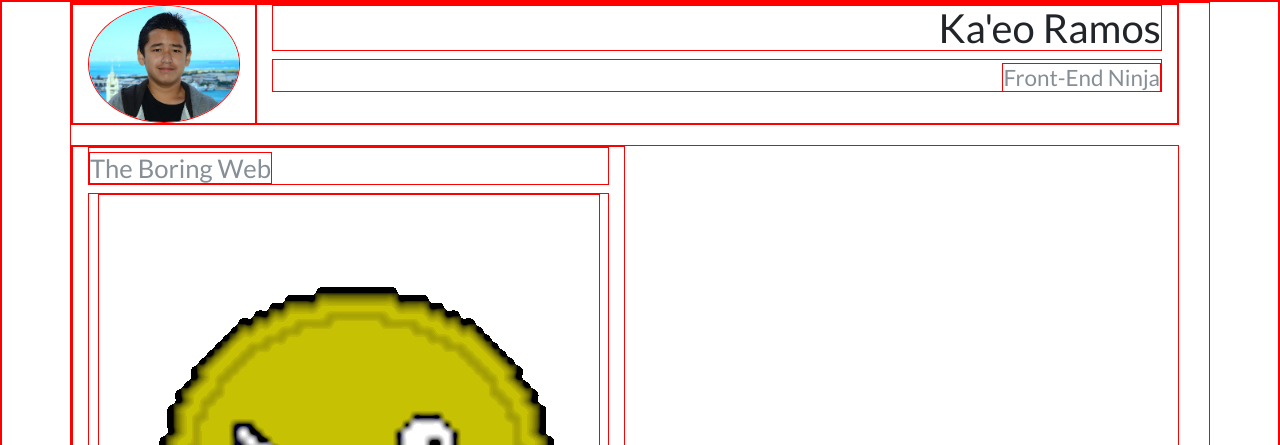
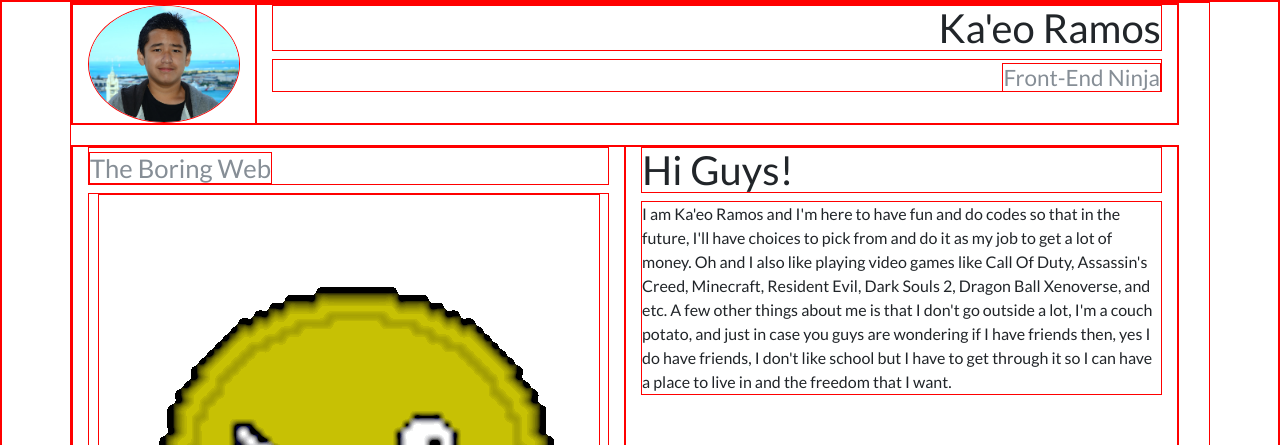
Before and after one commit to NobleShadowMark/NobleShadowMark.github.io, a plain HTML site: page index.html in a window 1280 px wide. Shown: the top 445 px of the page. Drawn offline with nearby package versions, Linux system fonts and the light colour scheme; files that its build step writes are made by us from their sources.

Commit message:
Added a p tag
Added a p tag

```diff
--- a/index.html
+++ b/index.html
@@ -28,7 +28,11 @@
             </h2>
             <center><img src="FlappyLemon.gif"></center>
         </div>
+        <div class="col-6">
+            <h1>Hi Guys!</h1>
+            <p>I am Ka'eo Ramos and I'm here to have fun and do codes so that in the future, I'll have choices to pick from and do it as my job to get a lot of money. Oh and I also like playing video games like Call Of Duty, Assassin's Creed, Minecraft, Resident Evil, Dark Souls 2, Dragon Ball Xenoverse, and etc. A few other things about me is that I don't go outside a lot, I'm a couch potato, and just in case you guys are wondering if I have friends then, yes I do have friends, I don't like school but I have to get through it so I can have a place to live in and the freedom that I want.</p>
     </div>
+
          <div class="row">
             <div class="col-6">
                 <h2>
```
